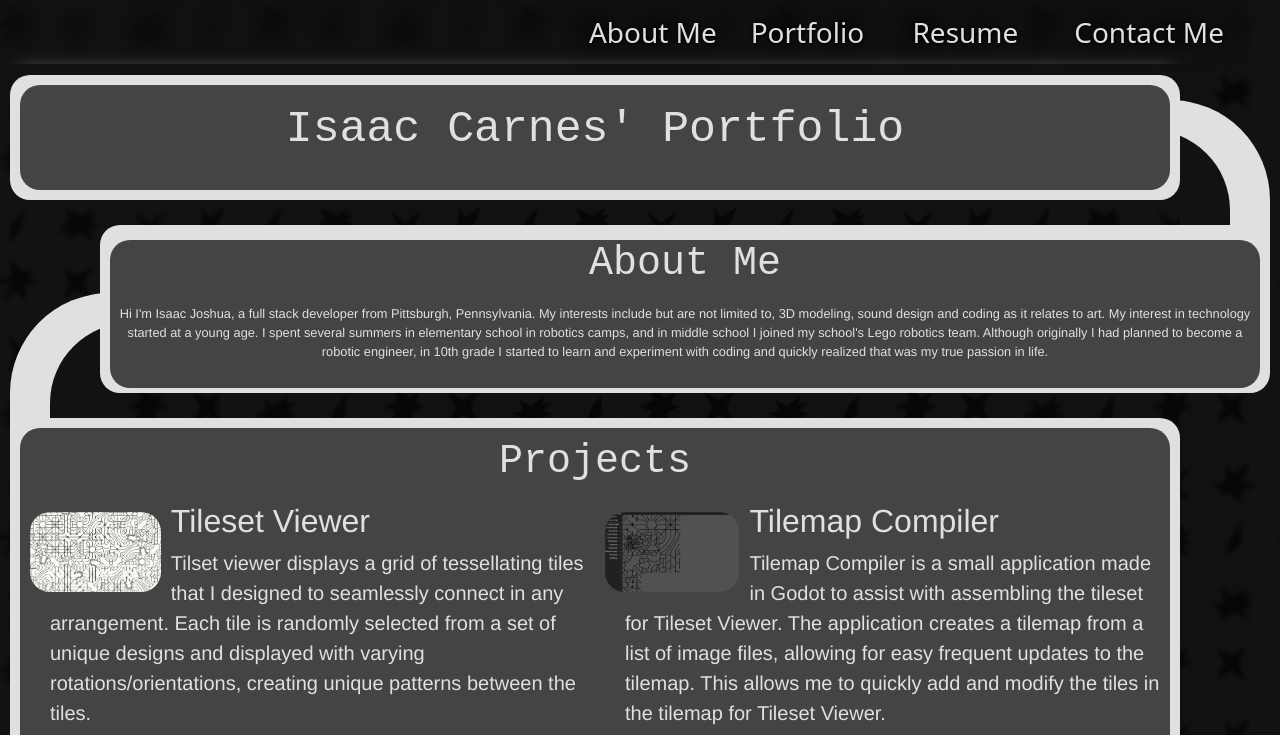
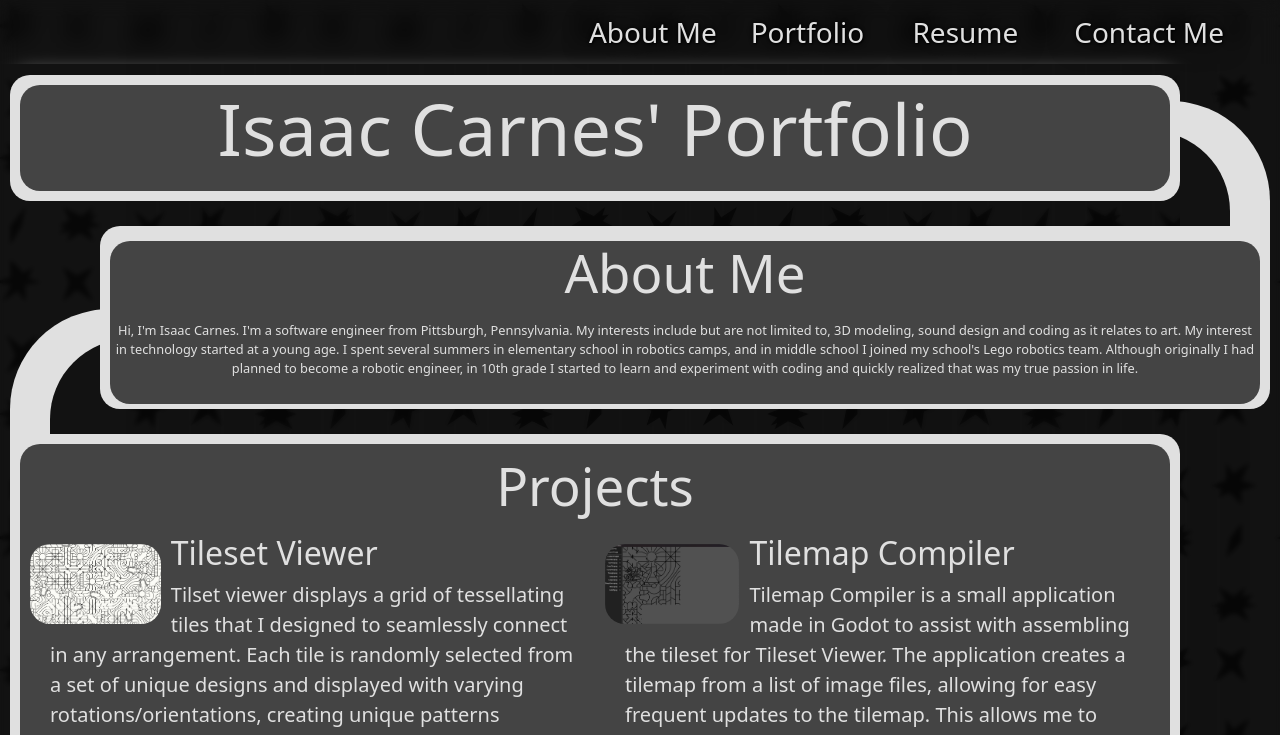
Before and after one commit to IsaacJCarnes/ij-portfolio, a React (Create React App) app: page / in a window 1280 px wide. Shown: the top 735 px of the page. Built offline with nearby package versions, Linux system fonts and the light colour scheme.

Commit message:
Changed fonts, font sizes and mobile spacing

```diff
--- a/src/css/ContentModal.css
+++ b/src/css/ContentModal.css
@@ -43,7 +43,6 @@
   color: var(--main-bg-color);
   background-color: var(--main-border-color);
   min-width: fit-content;
-  font-family: "Franklin Gothic Medium", "Arial Narrow", Arial, sans-serif;
 }
 
 .ContentArea.flipped {
@@ -162,3 +161,13 @@
 .outerCircle.flipped .innerCircle {
   left: 80%;
 }
+
+.isMobile .sectionHeader{
+  align-self: flex-end;
+  margin-right: 15px;
+}
+
+.isMobile .flipped .sectionHeader{
+  align-self: flex-start;
+  margin-left: 15px;
+}
--- a/src/css/Header.css
+++ b/src/css/Header.css
@@ -7,8 +7,18 @@
 }
 
 .header h1{
-  font-size: 3.5cqmax;
+  text-align: right;
+  font-size: 2.5rem;
   color: var(--main-text-color);
-  margin-bottom: 2vh;
-  font-family: Playfair, 'Courier New', Courier, monospace;
+  margin-bottom: 20px;
+  margin-right: 20px;
 }
+
+@media only screen and (min-width: 810px) {
+  .header h1{
+    text-align: left;
+    font-size: 2.5rem;
+    margin-right: 0px;
+    font-size: 4.5rem;
+  }
+}
--- a/src/index.css
+++ b/src/index.css
@@ -87,16 +87,18 @@ code {
 }
 
 .sectionHeader {
-  font-size: 5cqmax;
+  font-size: 2.3rem;
   color: var(--main-text-color);
   margin-bottom: 2vh;
-  font-family: Playfair, "Courier New", Courier, monospace;
 }
 
 @media only screen and (min-width: 810px) {
   /*Big Screens*/
   .sectionHeader {
-    font-size: 5vmin;
+    align-self: unset;
+    margin-left: 0px;
+    margin-right: 0px;
+    font-size: 3.3rem;
   }
 
   .spacer {
--- a/src/pages/AboutMe/index.js
+++ b/src/pages/AboutMe/index.js
@@ -5,7 +5,7 @@ const AboutMe = () => {
     <div className="AboutContainer sectionContainer">
       <h1 className="sectionHeader">About Me</h1>
       <p className="text-center">
-        Hi I'm Isaac Joshua, a full stack developer from Pittsburgh,
+        Hi, I'm Isaac Carnes. I'm a software engineer from Pittsburgh,
         Pennsylvania. My interests include but are not limited to, 3D modeling,
         sound design and coding as it relates to art. My interest in technology
         started at a young age. I spent several summers in elementary school in
--- a/src/pages/Portfolio/Portfolio.css
+++ b/src/pages/Portfolio/Portfolio.css
@@ -5,7 +5,7 @@
   padding: 10px;
 }
 
-#ProjectsContainer{
+#ProjectsContainer {
   display: grid;
   grid-template-columns: repeat(1, 1fr);
   row-gap: 15px;
@@ -14,6 +14,8 @@
 .projectItem {
   width: 100%;
   display: flex;
+  flex-direction: column;
+  align-items: center;
   margin-bottom: 10px;
 }
 
@@ -24,12 +26,19 @@
   margin-right: 10px;
 }
 
+.mobile .projectPicture {
+  width: 75%;
+  height: auto;
+}
+
 .projectTitle {
-  padding-left: 10px;
+  padding-left: 0px;
+  text-align: center;
 }
 
 .projectSummary {
-  padding-left: 020px;
+  padding-left: 0px;
+  text-indent: 10px;
 }
 
 @media only screen and (min-width: 810px) {
@@ -39,7 +48,7 @@
     gap: 20px;
     row-gap: 10px;
   }
-  .projectItem{
+  .projectItem {
     display: block;
     margin-bottom: 10px;
   }
@@ -48,4 +57,12 @@
     height: 10vmin;
     margin-top: 10px;
   }
+  .projectSummary {
+    padding-left: 20px;
+    text-indent: 0px;
+  }
+  .projectTitle {
+    padding-left: 10px;
+    text-align: left;
+  }
 }
--- a/src/pages/Portfolio/index.js
+++ b/src/pages/Portfolio/index.js
@@ -11,7 +11,7 @@ export default function Portfolio() {
       item,
       i //Creates clickable images for each project
     ) => (
-      <div key={i} className={"projectItem" + isMobile ? ' mobile' : ''}>
+      <div key={i} className={isMobile ? 'projectItem mobile' : 'projectItem'}>
         {isMobile ? (
           <></>
         ) : (
```
